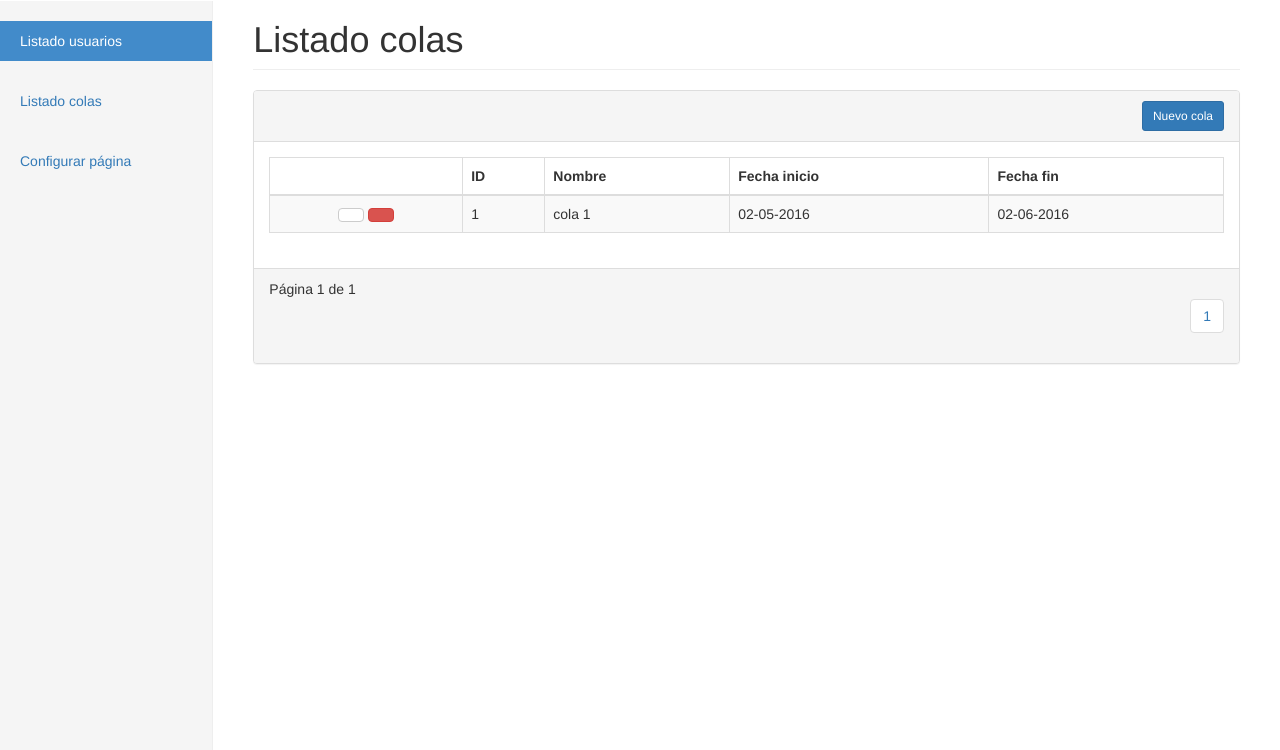
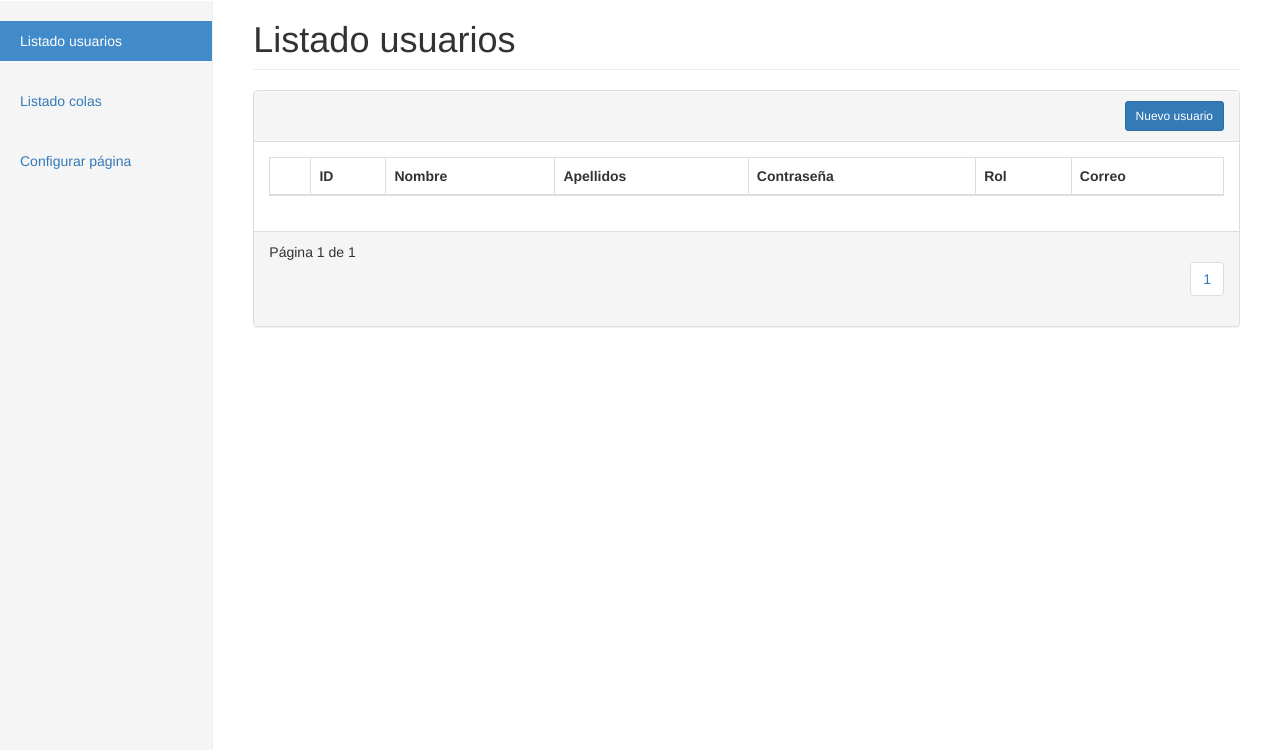
Before and after one commit to jdanielsv/Gestion-De-Colas, a PHP site: page /index.php in a window 1280 px wide. Shown: the part 50-800 px from the top of the page. Run offline with PHP 8.4, Linux system fonts and the light colour scheme; data that the repository does not hold is empty.

Commit message:
url relativas

```diff
--- a/index.php
+++ b/index.php
@@ -11,8 +11,8 @@
                 <div class="row">
                     <?php require(dirname(__FILE__).'/view/menu.php'); ?>
                         <div class="col-sm-9 col-sm-offset-3 col-md-10 col-md-offset-2 main">
-                            <?php //require(dirname(__FILE__) . '/view/usuario/usuarioMostrar.php'); ?>
-                            <?php require(dirname(__FILE__) . '/view/cola/colaMostrar.php'); ?>
+                            <?php require(dirname(__FILE__) . '/view/usuario/usuarioMostrar.php'); ?>
+                            <?php //require(dirname(__FILE__) . '/view/cola/colaMostrar.php'); ?>
                         </div>
                 </div>
     </body>
--- a/view/usuario/usuarioMostrar.php
+++ b/view/usuario/usuarioMostrar.php
@@ -1,32 +1,16 @@
-<<<<<<< Updated upstream
-<?php
+<?php require('./conf/conexion.php');
+$conn=conexion();
+if ($conn->connect_error) { die("Fallo en la conexión: " . $conn->connect_error); } else{ $sql="SELECT * FROM usuario"; $result = $conn->query($sql); } ?>
 
-require ('/conf/conexion.php');
+    <h1 class="page-header">Listado usuarios</h1>
 
-$conn=conexion();
-
-if ($conn->connect_error) {
-    die("Fallo en la conexión: " . $conn->connect_error);
-} else{
-    $sql="SELECT * FROM usuario";
-    $result = $conn->query($sql);
-}
-?>
-=======
-<h1 class="page-header">Listado usuarios</h1>
->>>>>>> Stashed changes
     <div class="row">
         <div class="col-md-12">
 
             <div class="panel panel-default panel-table">
                 <div class="panel-heading">
                     <div class="row">
-                    <div class="col col-xs-6">
-<<<<<<< Updated upstream
-                        <h3 class="panel-title">Listado usuario</h3>
-=======
->>>>>>> Stashed changes
-                    </div>
+                        <div class="col col-xs-6"></div>
                         <div class="col col-xs-6 text-right">
                             <button type="button" class="btn btn-sm btn-primary btn-create" data-toggle="modal" data-target="#myModal">Nuevo usuario</button>
                         </div>
@@ -46,9 +30,6 @@ if ($conn->connect_error) {
                             </tr>
                         </thead>
                         <tbody>
-<<<<<<< Updated upstream
-
-
                             <?php
                             while($row = $result->fetch_assoc()) {
 
@@ -86,42 +67,11 @@ if ($conn->connect_error) {
             </div>
 
         </div>
-=======
-                        <tr>
-                            <td align="center">
-                                <a class="btn btn-default"><em class="fa fa-pencil"></em></a>
-                                <a class="btn btn-danger"><em class="fa fa-trash"></em></a>
-                            </td>
-                            <td class="hidden-xs">1</td>
-                            <td>David</td>
-                            <td>Salas castro</td>
-                            <td>pass</td>
-                            <td>Admin</td>
-                            <td>davidsalascastro@gmail.com</td>
-                        </tr>
+
         </tbody>
         </table>
 
     </div>
-            <div class="panel-footer">
-                <div class="row">
-                    <div class="col col-xs-4">Página 1 de 1
-                    </div>
-                    <div class="col col-xs-8">
-                        <ul class="pagination hidden-xs pull-right">
-                            <li><a href="#">1</a></li>
-                        </ul>
-                        <ul class="pagination visible-xs pull-right">
-                            <li><a href="#">«</a></li>
-                            <li><a href="#">»</a></li>
-                        </ul>
-                    </div>
-                </div>
-            </div>
-        </div>
-
-    </div>
->>>>>>> Stashed changes
     </div>
 
 
```
Lines whose indentation alone changed are shown as unchanged.
